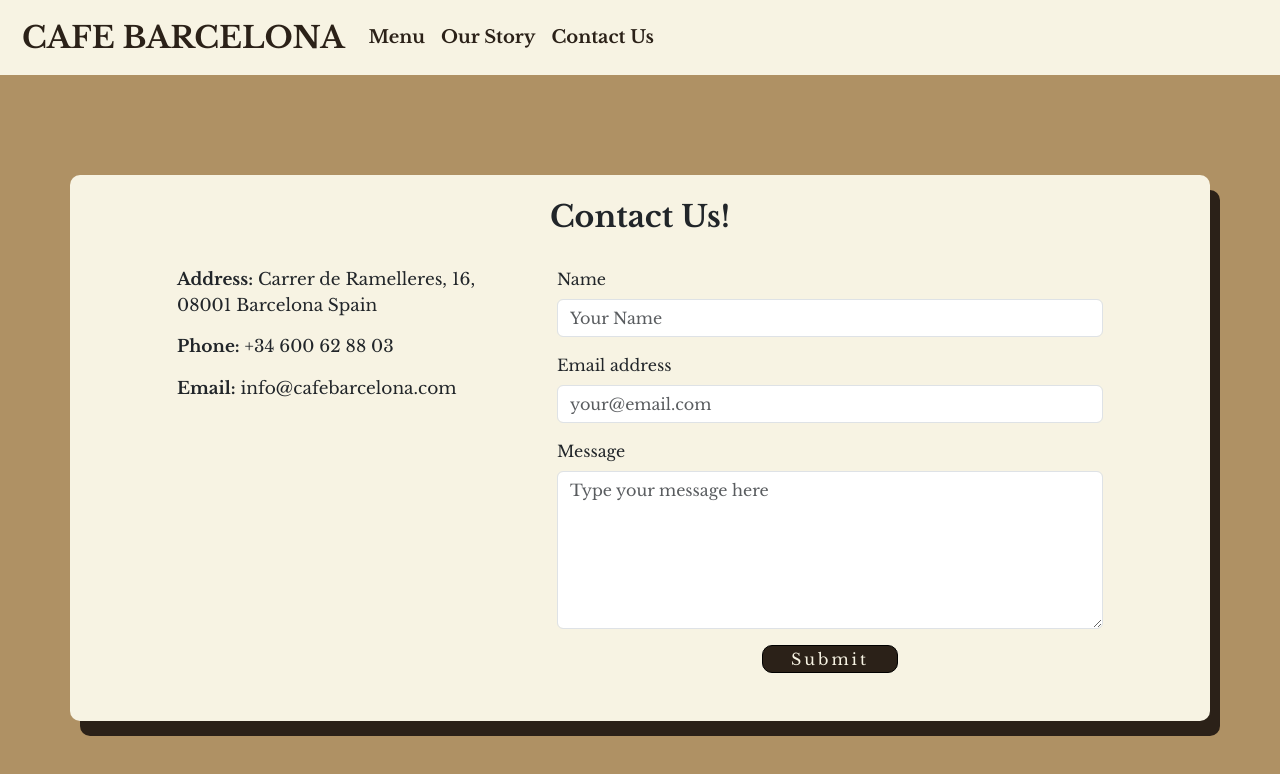
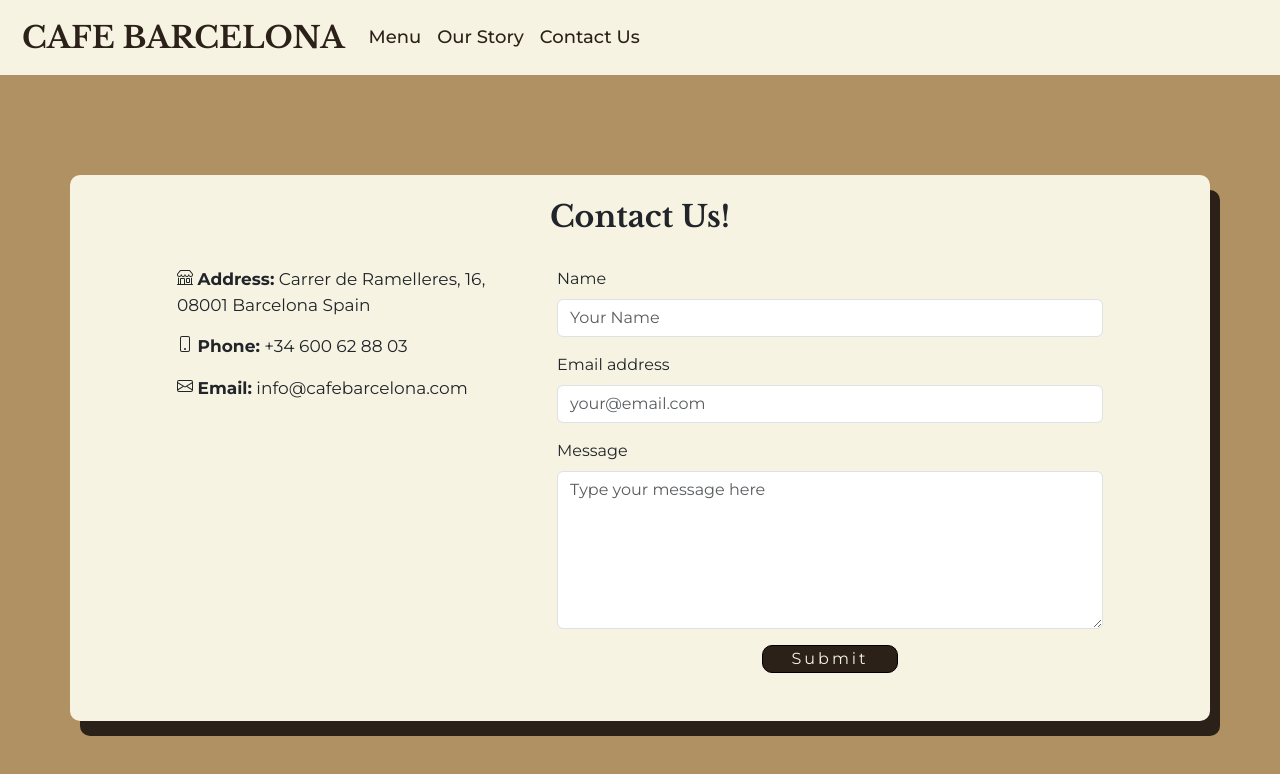
Before and after one commit to JustinRucinski/css-frameworks, a plain HTML site: page index.html in a window 1280 px wide. Drawn offline with nearby package versions, Linux system fonts and the light colour scheme.

Commit message:
Cleaning up using W3 Validator

```diff
--- a/index.html
+++ b/index.html
@@ -14,6 +14,7 @@
 <link rel="preconnect" href="https://fonts.googleapis.com">
 <link rel="preconnect" href="https://fonts.gstatic.com" crossorigin>
 <link href="https://fonts.googleapis.com/css2?family=Libre+Baskerville:ital,wght@0,400;0,700;1,400&display=swap" rel="stylesheet">
+<link href="https://fonts.googleapis.com/css2?family=Montserrat:ital,wght@0,100..900;1,100..900&display=swap" rel="stylesheet">
 
 <nav class="navbar navbar-expand-lg">
   <div class="container-fluid">
@@ -32,7 +33,6 @@
         <li class="nav-item">
           <a class="nav-link" href="#">Contact Us</a>
         </li>
-    </div>
   </div>
 </nav>
 
@@ -44,9 +44,16 @@
 <div class="col-md-1"></div>
 
   <div class="col-md-4">
-    <p class="list"><b>Address:</b> Carrer de Ramelleres, 16, 08001 Barcelona Spain</p>
-    <p class="list"><b>Phone:</b> +34 600 62 88 03</p>
-    <p class="list"><b>Email:</b> info@cafebarcelona.com</p>
+    <p class="list"><svg xmlns="http://www.w3.org/2000/svg" width="16" height="16" fill="currentColor" class="bi bi-shop" viewBox="0 0 16 16">
+      <path d="M2.97 1.35A1 1 0 0 1 3.73 1h8.54a1 1 0 0 1 .76.35l2.609 3.044A1.5 1.5 0 0 1 16 5.37v.255a2.375 2.375 0 0 1-4.25 1.458A2.37 2.37 0 0 1 9.875 8 2.37 2.37 0 0 1 8 7.083 2.37 2.37 0 0 1 6.125 8a2.37 2.37 0 0 1-1.875-.917A2.375 2.375 0 0 1 0 5.625V5.37a1.5 1.5 0 0 1 .361-.976zm1.78 4.275a1.375 1.375 0 0 0 2.75 0 .5.5 0 0 1 1 0 1.375 1.375 0 0 0 2.75 0 .5.5 0 0 1 1 0 1.375 1.375 0 1 0 2.75 0V5.37a.5.5 0 0 0-.12-.325L12.27 2H3.73L1.12 5.045A.5.5 0 0 0 1 5.37v.255a1.375 1.375 0 0 0 2.75 0 .5.5 0 0 1 1 0M1.5 8.5A.5.5 0 0 1 2 9v6h1v-5a1 1 0 0 1 1-1h3a1 1 0 0 1 1 1v5h6V9a.5.5 0 0 1 1 0v6h.5a.5.5 0 0 1 0 1H.5a.5.5 0 0 1 0-1H1V9a.5.5 0 0 1 .5-.5M4 15h3v-5H4zm5-5a1 1 0 0 1 1-1h2a1 1 0 0 1 1 1v3a1 1 0 0 1-1 1h-2a1 1 0 0 1-1-1zm3 0h-2v3h2z"/>
+    </svg> <b>Address:</b> Carrer de Ramelleres, 16, 08001 Barcelona Spain</p>
+    <p class="list"><svg xmlns="http://www.w3.org/2000/svg" width="16" height="16" fill="currentColor" class="bi bi-phone" viewBox="0 0 16 16">
+      <path d="M11 1a1 1 0 0 1 1 1v12a1 1 0 0 1-1 1H5a1 1 0 0 1-1-1V2a1 1 0 0 1 1-1zM5 0a2 2 0 0 0-2 2v12a2 2 0 0 0 2 2h6a2 2 0 0 0 2-2V2a2 2 0 0 0-2-2z"/>
+      <path d="M8 14a1 1 0 1 0 0-2 1 1 0 0 0 0 2"/>
+    </svg> <b>Phone:</b> +34 600 62 88 03</p>
+    <p class="list"><svg xmlns="http://www.w3.org/2000/svg" width="16" height="16" fill="currentColor" class="bi bi-envelope" viewBox="0 0 16 16">
+      <path d="M0 4a2 2 0 0 1 2-2h12a2 2 0 0 1 2 2v8a2 2 0 0 1-2 2H2a2 2 0 0 1-2-2zm2-1a1 1 0 0 0-1 1v.217l7 4.2 7-4.2V4a1 1 0 0 0-1-1zm13 2.383-4.708 2.825L15 11.105zm-.034 6.876-5.64-3.471L8 9.583l-1.326-.795-5.64 3.47A1 1 0 0 0 2 13h12a1 1 0 0 0 .966-.741M1 11.105l4.708-2.897L1 5.383z"/>
+    </svg> <b>Email:</b> info@cafebarcelona.com</p>
   </div>
 
 
@@ -73,5 +80,7 @@
     <br>
   </div>
 
+
+
 </body>
 </html>
--- a/screen.css
+++ b/screen.css
@@ -21,8 +21,8 @@ body{
 .nav-link{
   font-size: 18px;
   color: #2B2118;
-  font-weight: bold;
-  font-family: "Libre Baskerville", serif;
+  font-weight: 500;
+  font-family: "Montserrat";
 }
 
 .nav-link:hover{
@@ -33,6 +33,7 @@ body{
   text-align: center;
   font-size: 30px;
   font-weight: bold;
+  font-family: "Libre Baskerville", serif;
 }
 
 .container{
@@ -40,7 +41,7 @@ body{
   margin-top: 100px;
   border-radius: 10px;
   box-shadow: 10px 15px #2B2118;
-  font-family: "Libre Baskerville", serif;
+  font-family: "Montserrat";
 }
 
 .btn-info{
@@ -63,3 +64,7 @@ body{
 .list {
   font-size: 17px;
 }
+
+svg {
+  vertical-align: text-top;
+}
```
